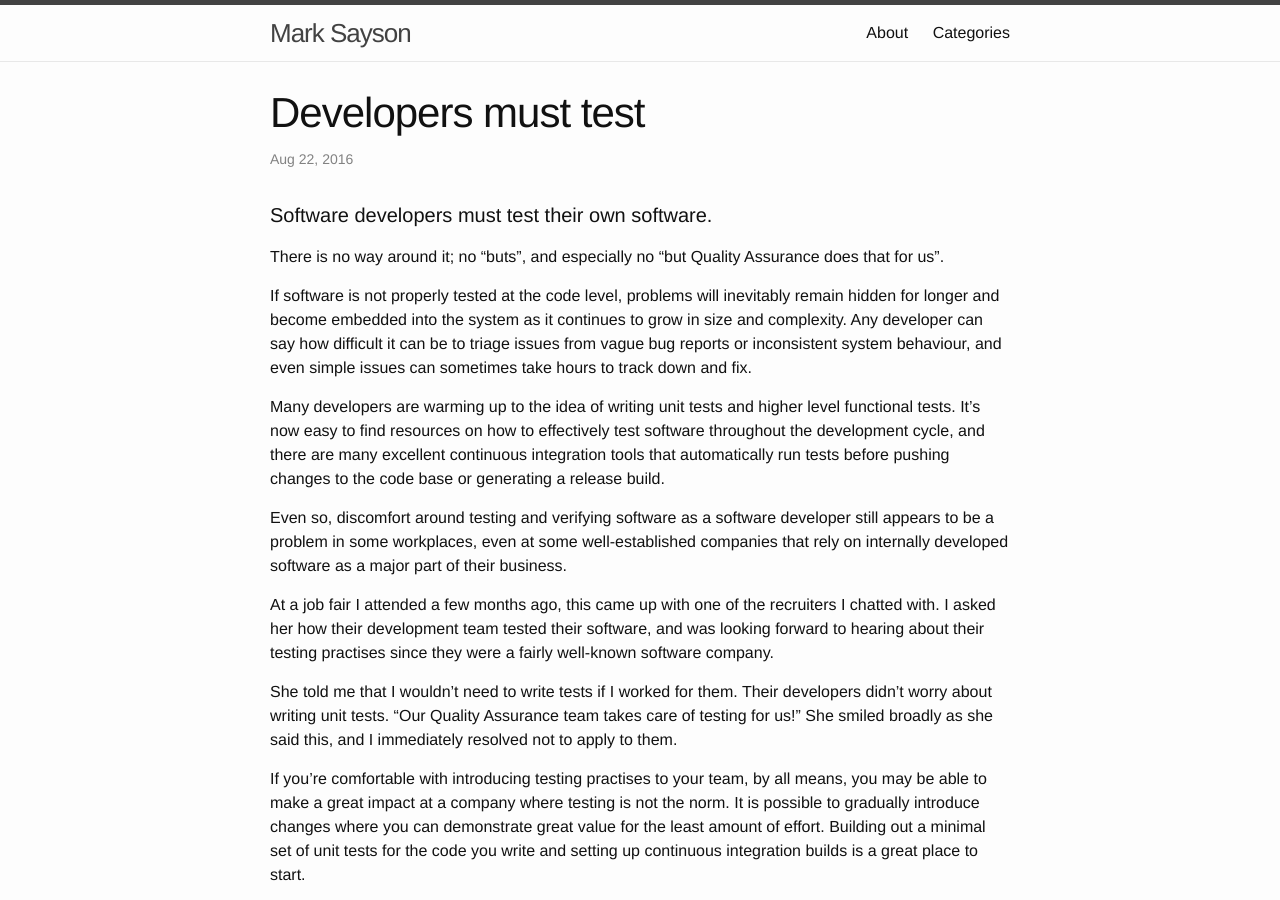
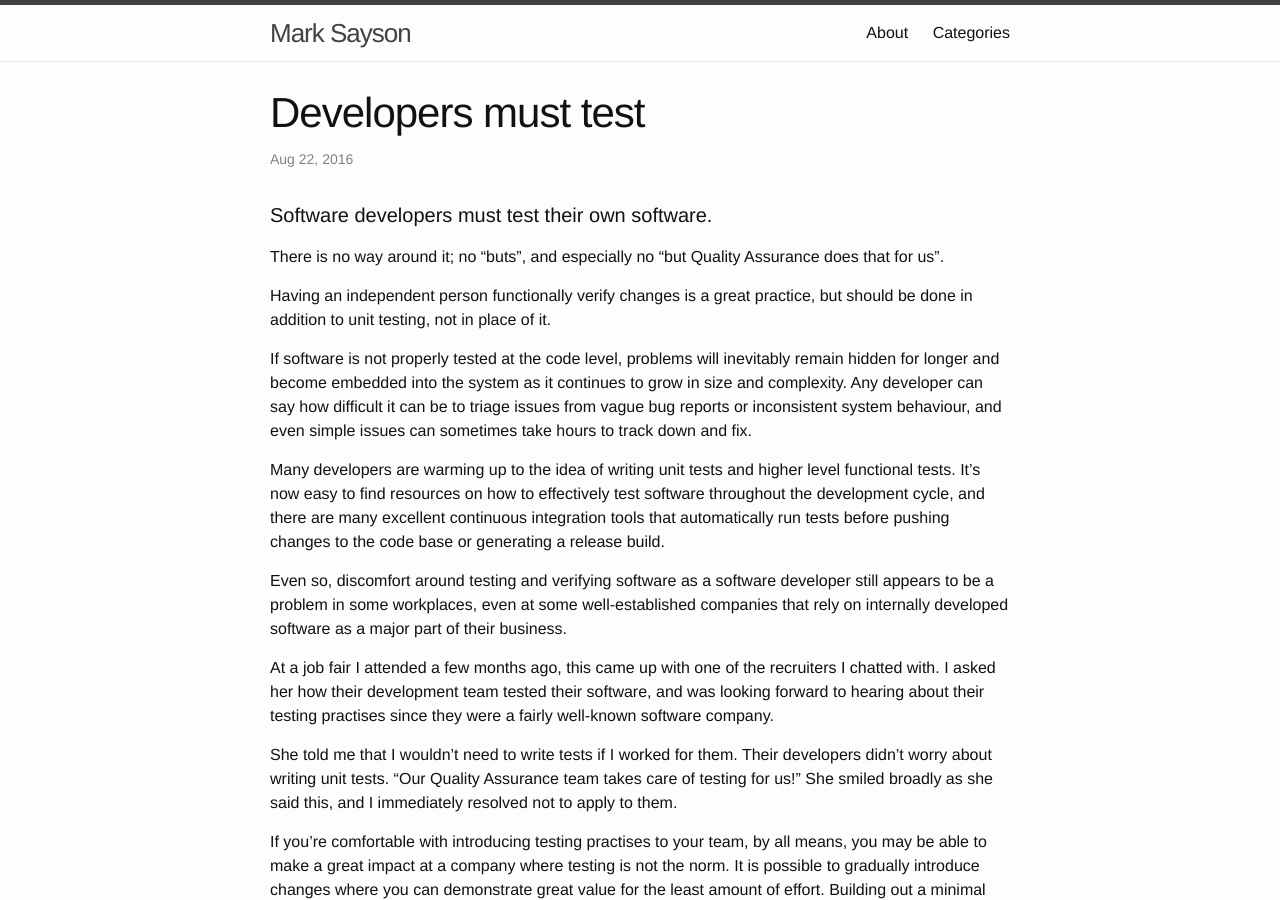
Before and after one commit to msayson/msayson.github.io, a Jekyll site: the page built from _posts/2016-08-21-developers-must-test.markdown, in a window 1280 px wide and 900 px high. Built offline with Jekyll 4.4.1, drawn with Linux system fonts in a browser that asks for light colours.

Commit message:
Added short note on value of functional verification

```diff
--- a/_posts/2016-08-21-developers-must-test.markdown
+++ b/_posts/2016-08-21-developers-must-test.markdown
@@ -8,6 +8,8 @@ categories: testing
 #### Software developers must test their own software.
 
 There is no way around it; no "buts", and especially no "but Quality Assurance does that for us".
+
+Having an independent person functionally verify changes is a great practice, but should be done in addition to unit testing, not in place of it.
 
 If software is not properly tested at the code level, problems will inevitably remain hidden for longer and become embedded into the system as it continues to grow in size and complexity.  Any developer can say how difficult it can be to triage issues from vague bug reports or inconsistent system behaviour, and even simple issues can sometimes take hours to track down and fix.
 
```
